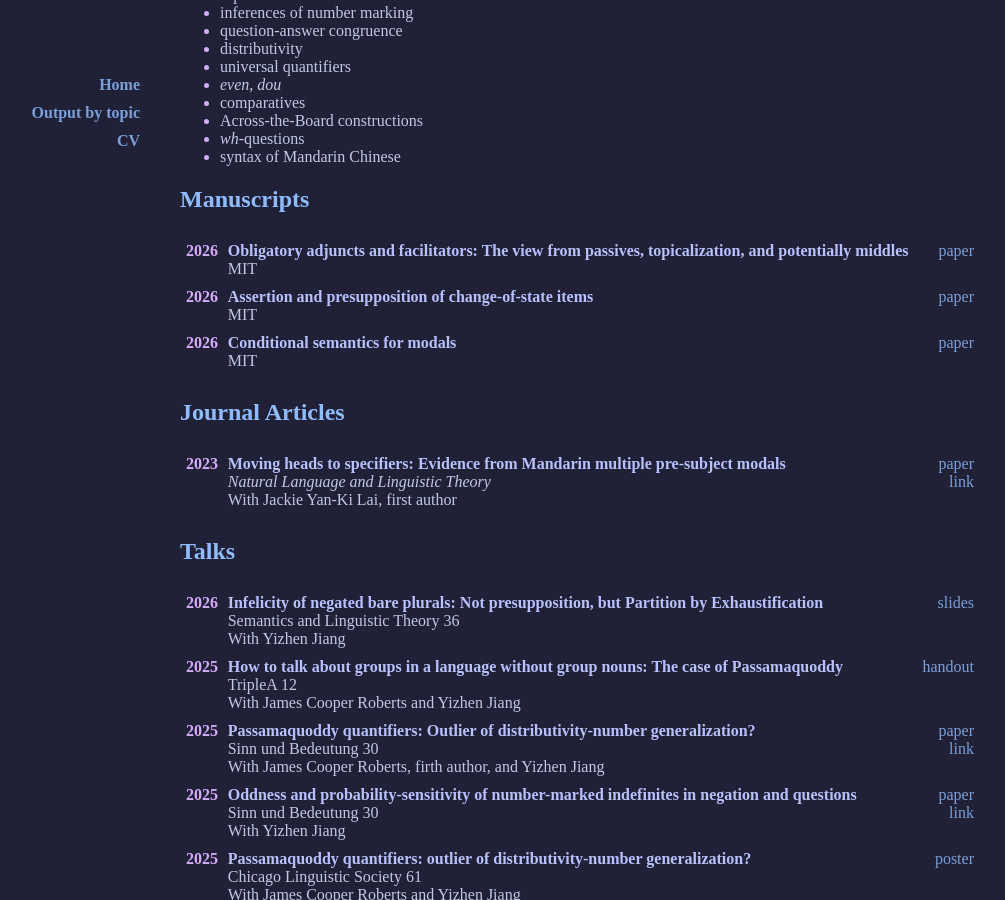
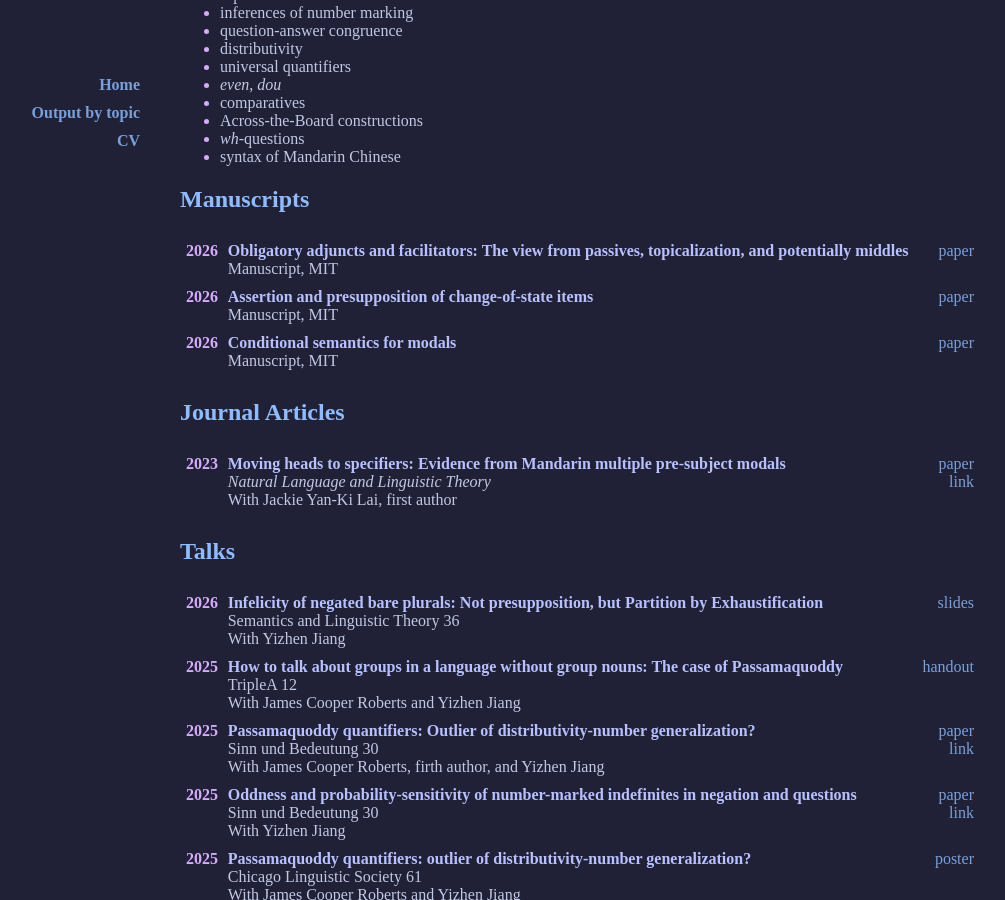
Before and after one commit to haoming-li-ling/haoming-li-ling.github.io, a Jekyll site: the page built from index.md, in a window 1280 px wide and 900 px high, scrolled down 306 px. Shown: the whole window, without its empty margins (60-1065 px from the left). Built offline with Jekyll 4.4.1, drawn with Linux system fonts in a browser that asks for light colours; a style sheet for code colours, icons or effects is not loaded.

Commit message:
Add manuscript text

```diff
--- a/_data/output.yml
+++ b/_data/output.yml
@@ -2,7 +2,7 @@
   category: Manuscript
   topics: ["modality", "conditionals", "implicatures"]
   date: "2026"
-  publication: MIT
+  publication: Manuscript, MIT
   resources:
     - type: paper
       url: /files/semantic_fc_paper.pdf
@@ -10,7 +10,7 @@
   category: Manuscript
   topics: ["presupposition", "aspect"]
   date: "2026"
-  publication: MIT
+  publication: Manuscript, MIT
   resources:
     - type: paper
       url: /files/cos_draft.pdf
@@ -18,7 +18,7 @@
   category: Manuscript
   topics: ["focus", "implicatures", "Mandarin syntax"]
   date: "2026"
-  publication: MIT
+  publication: Manuscript, MIT
   resources:
     - type: paper
       url: /files/anti_locality_draft.pdf
```
